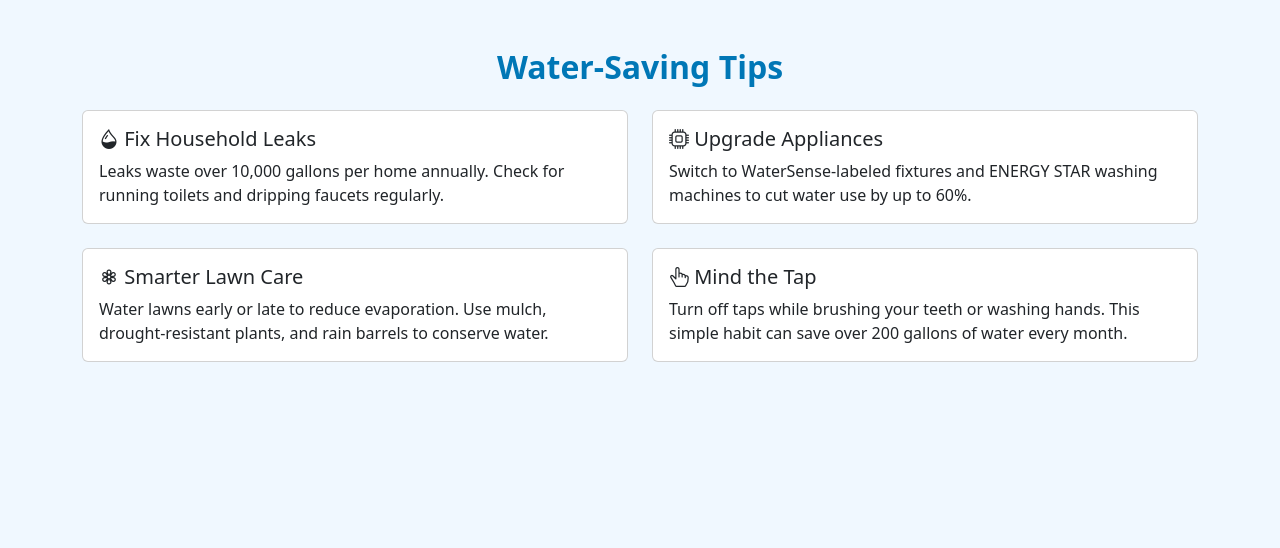
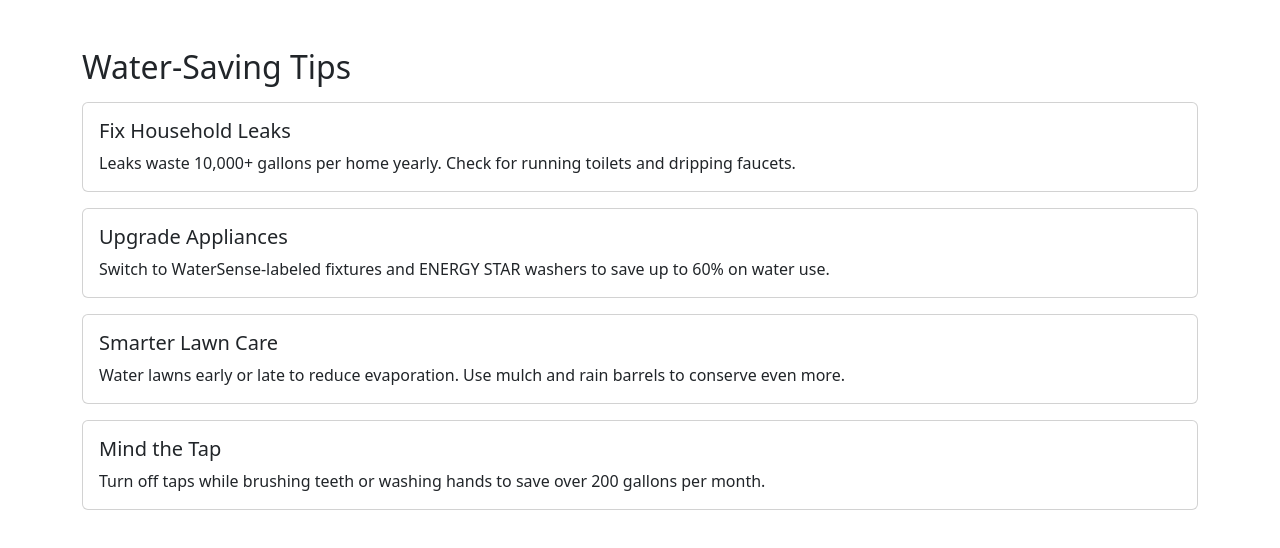
Before and after one commit to FS0127/water-conservation-app, a plain HTML site: page tips.html in a window 1280 px wide. Drawn offline with nearby package versions, Linux system fonts and the light colour scheme.

Commit message:
Update tips.html

```diff
--- a/tips.html
+++ b/tips.html
@@ -5,64 +5,26 @@
   <meta name="viewport" content="width=device-width, initial-scale=1.0"/>
   <title>Water-Saving Tips</title>
   <link href="https://cdn.jsdelivr.net/npm/bootstrap@5.3.0/dist/css/bootstrap.min.css" rel="stylesheet">
-  <link rel="stylesheet" href="https://cdn.jsdelivr.net/npm/bootstrap-icons/font/bootstrap-icons.css">
-  <style>
-    body {
-      background-color: #f0f8ff;
-    }
-    h2 {
-      color: #0077b6;
-      font-weight: bold;
-    }
-    .card:hover {
-      transform: scale(1.02);
-      transition: 0.3s ease;
-      box-shadow: 0 4px 12px rgba(0, 0, 0, 0.1);
-    }
-  </style>
 </head>
 <body>
   <div class="container mt-5">
-    <h2 class="text-center mb-4">Water-Saving Tips</h2>
-    <div class="row row-cols-1 row-cols-md-2 g-4">
-
-      <div class="col">
-        <div class="card h-100">
-          <div class="card-body">
-            <h5 class="card-title"><i class="bi bi-droplet-half"></i> Fix Household Leaks</h5>
-            <p class="card-text">Leaks waste over 10,000 gallons per home annually. Check for running toilets and dripping faucets regularly.</p>
-          </div>
-        </div>
-      </div>
-
-      <div class="col">
-        <div class="card h-100">
-          <div class="card-body">
-            <h5 class="card-title"><i class="bi bi-cpu"></i> Upgrade Appliances</h5>
-            <p class="card-text">Switch to WaterSense-labeled fixtures and ENERGY STAR washing machines to cut water use by up to 60%.</p>
-          </div>
-        </div>
-      </div>
-
-      <div class="col">
-        <div class="card h-100">
-          <div class="card-body">
-            <h5 class="card-title"><i class="bi bi-flower3"></i> Smarter Lawn Care</h5>
-            <p class="card-text">Water lawns early or late to reduce evaporation. Use mulch, drought-resistant plants, and rain barrels to conserve water.</p>
-          </div>
-        </div>
-      </div>
-
-      <div class="col">
-        <div class="card h-100">
-          <div class="card-body">
-            <h5 class="card-title"><i class="bi bi-hand-index-thumb"></i> Mind the Tap</h5>
-            <p class="card-text">Turn off taps while brushing your teeth or washing hands. This simple habit can save over 200 gallons of water every month.</p>
-          </div>
-        </div>
-      </div>
-
-    </div>
+    <h2>Water-Saving Tips</h2>
+    <div class="card mt-3"><div class="card-body">
+      <h5 class="card-title">Fix Household Leaks</h5>
+      <p class="card-text">Leaks waste 10,000+ gallons per home yearly. Check for running toilets and dripping faucets.</p>
+    </div></div>
+    <div class="card mt-3"><div class="card-body">
+      <h5 class="card-title">Upgrade Appliances</h5>
+      <p class="card-text">Switch to WaterSense-labeled fixtures and ENERGY STAR washers to save up to 60% on water use.</p>
+    </div></div>
+    <div class="card mt-3"><div class="card-body">
+      <h5 class="card-title">Smarter Lawn Care</h5>
+      <p class="card-text">Water lawns early or late to reduce evaporation. Use mulch and rain barrels to conserve even more.</p>
+    </div></div>
+    <div class="card mt-3"><div class="card-body">
+      <h5 class="card-title">Mind the Tap</h5>
+      <p class="card-text">Turn off taps while brushing teeth or washing hands to save over 200 gallons per month.</p>
+    </div></div>
   </div>
 </body>
 </html>
```
